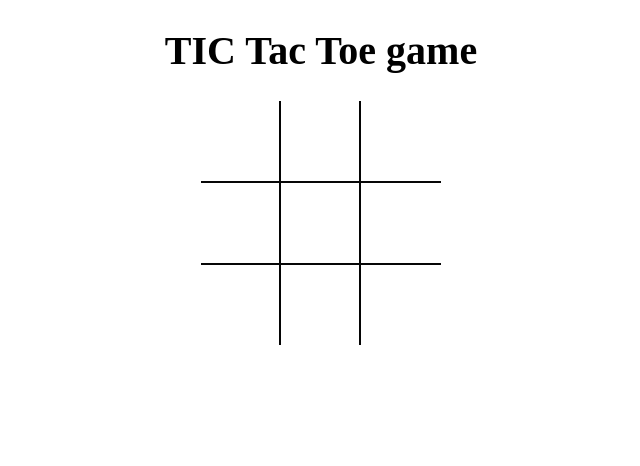
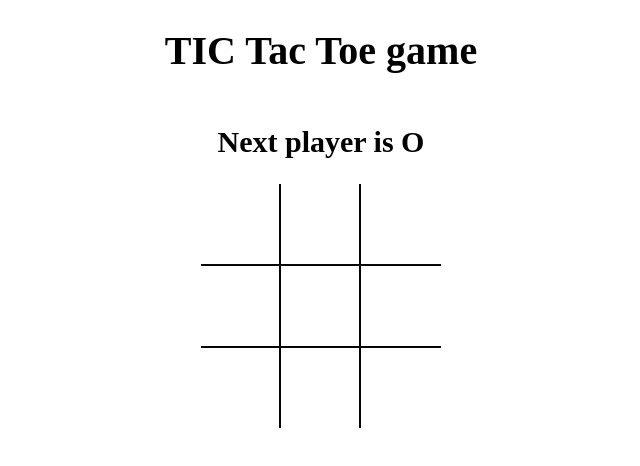
Before and after one commit to spectrum007/Tic_Tac_ToeGame, a React (Vite) app: page / in a window 1280 px wide. Shown: the top 466 px of the page, without its empty margins (319-959 px from the left). Built offline with nearby package versions, Linux system fonts and the light colour scheme.

Commit message:
Calculated winner and life up the state

```diff
--- a/src/App.jsx
+++ b/src/App.jsx
@@ -1,12 +1,40 @@
-import React from "react";
+import React, { useState } from "react";
 import Board from "./Components/Board";
+import { calculateWinner } from "./helper";
 import "./Styles/root.scss";
 
 const App = () => {
+  const [board, SetBoard] = useState(Array(9).fill(null));
+  const [isXnext, setIsXnext] = useState(false);
+  const winner = calculateWinner(board);
+  const msg = winner
+    ? `winner is ${winner}`
+    : `Next player is ${isXnext ? "X" : "O"}`;
+  const handleSquareClick = (position) => {
+    if (board[position] || winner) {
+      return;
+    }
+    SetBoard((prev) => {
+      return prev.map((square, pos) => {
+        if (pos === position) {
+          return isXnext ? "X" : "O";
+        }
+        return square;
+      });
+    });
+    setIsXnext((prev) => {
+      if (prev === false) {
+        return true;
+      }
+      return false;
+    });
+  };
+
   return (
     <div className="app">
       <h1>TIC Tac Toe game </h1>
-      <Board />
+      <h2> {msg}</h2>
+      <Board board={board} handleSquareClick={handleSquareClick} />
     </div>
   );
 };
--- a/src/Components/Board.jsx
+++ b/src/Components/Board.jsx
@@ -1,29 +1,7 @@
-import React, { useState } from "react";
+import React from "react";
 import Square from "./Square";
 
-function Board() {
-  const [board, SetBoard] = useState(Array(9).fill(null));
-  const [isXnext, setIsXnext] = useState(false);
-  const handleSquareClick = (position) => {
-    if (board[position]) {
-      return;
-    }
-    SetBoard((prev) => {
-      return prev.map((square, pos) => {
-        if (pos === position) {
-          return isXnext ? "X" : "O";
-        }
-        return square;
-      });
-    });
-    setIsXnext((prev) => {
-      if (prev === false) {
-        return true;
-      }
-      return false;
-    });
-  };
-
+function Board({ board, handleSquareClick }) {
   const renderSquare = (position) => {
     return (
       <Square
--- /dev/null
+++ b/src/helper.jsx
@@ -0,0 +1,19 @@
+export function calculateWinner(squares) {
+  const lines = [
+    [0, 1, 2],
+    [3, 4, 5],
+    [6, 7, 8],
+    [0, 3, 6],
+    [1, 4, 7],
+    [2, 5, 8],
+    [0, 4, 8],
+    [2, 4, 6],
+  ];
+  for (let i = 0; i < lines.length; i++) {
+    const [a, b, c] = lines[i];
+    if (squares[a] && squares[a] === squares[b] && squares[a] === squares[c]) {
+      return squares[a];
+    }
+  }
+  return null;
+}
```
Also changed, not shown: 1 other file (tests, documents, lock files or other folders).
